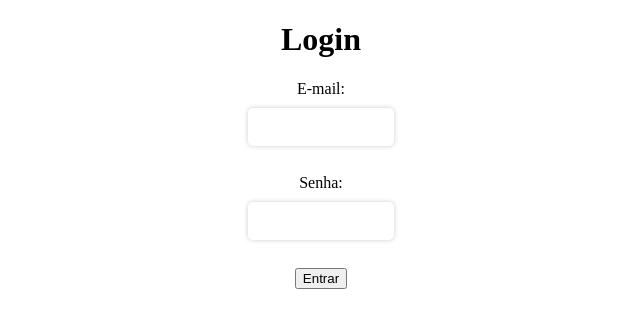
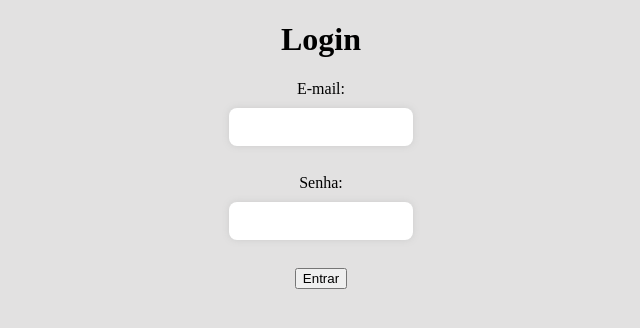
Before and after one commit to tulliopimentel/Mercado-Livre, a Flask app: page /login in a window 1280 px wide. Shown: the top 328 px of the page, without its empty margins (319-959 px from the left). Run offline with Flask 3, Linux system fonts and the light colour scheme.

Commit message:
master modificado a cor de fundo da tela de login

```diff
--- a/static/login.css
+++ b/static/login.css
@@ -6,15 +6,19 @@ form, h1 {
     justify-content: center;
   }
 
+  body{
+    background-color: #e2e1e1;
+  }
+
   /* Centraliza os inputs dentro do formulário */
     form input[type="email"],
     form input[type="password"] {
-    width: 10%;
+    width: 13%;
     margin: 10px;
     padding: 10px;
     font-size: 16px;
     text-align: center;
-    border-radius: 5px;
+    border-radius: 8px;
     border: none;
-    box-shadow: 0px 0px 5px #ccc;
+    box-shadow: 0px 0px 7px #ccc;
   }
```
